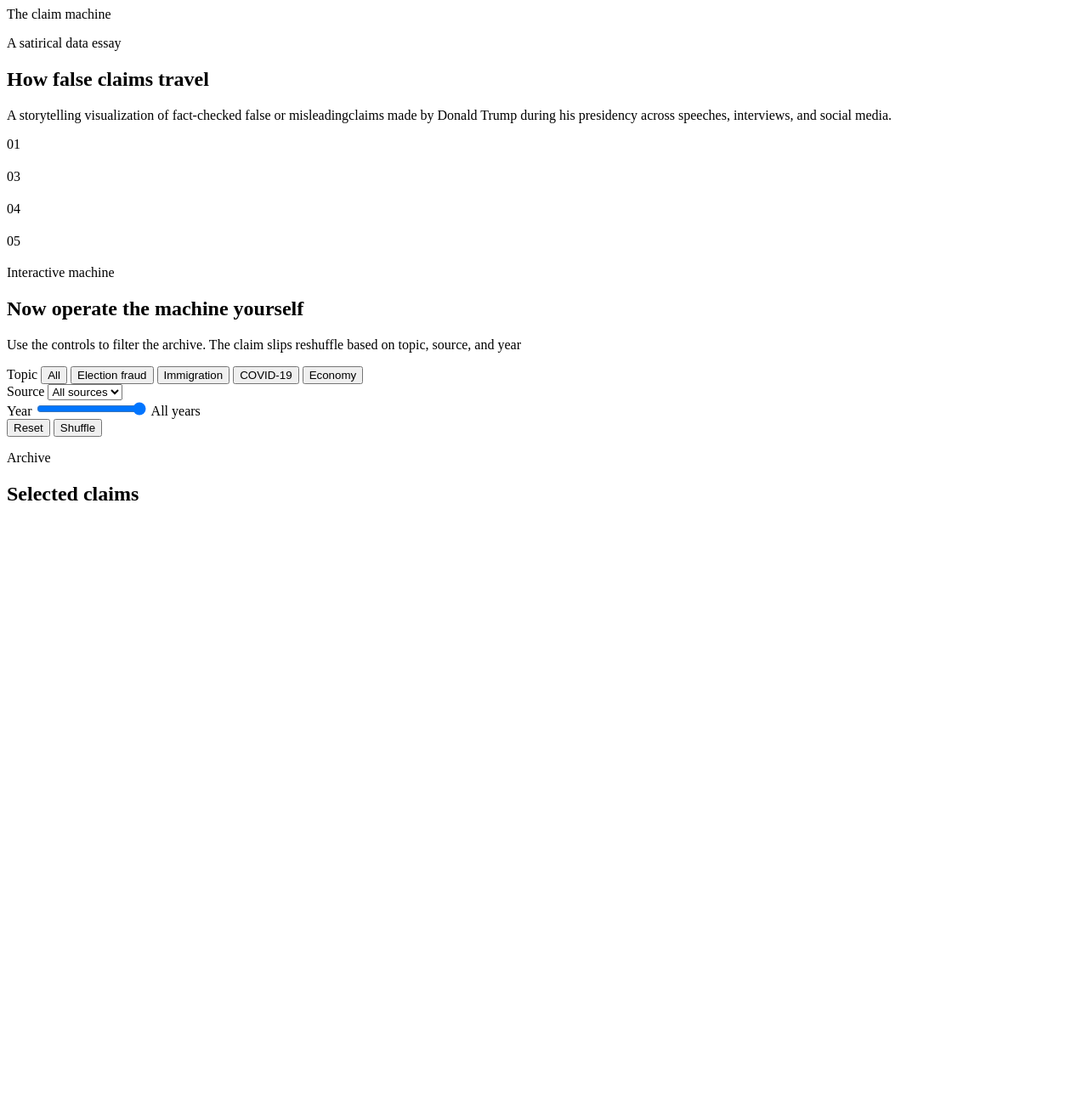
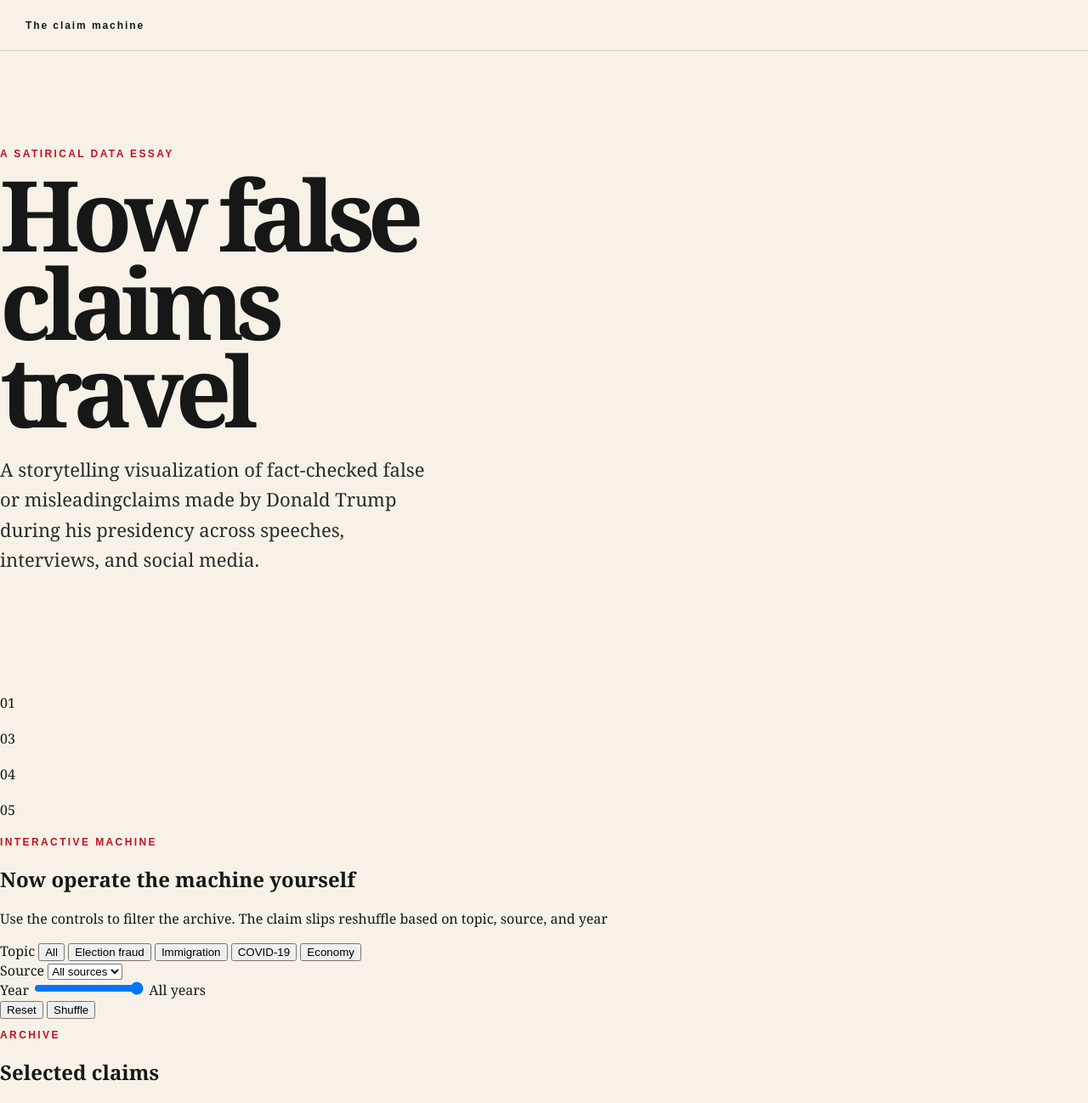
Before and after one commit to malazeny/Claim-Stage, a Flask app: page / in a window 1280 px wide. Shown: the whole page at 85% size. Before the commit the page ends 589 px from the top, so only its background shows below. Run offline with Flask 3, Linux system fonts and the light colour scheme.

Commit message:
header style

```diff
--- a/Static/style.css
+++ b/Static/style.css
@@ -0,0 +1,80 @@
+*{
+    box-sizing: border-box;
+}
+
+:root{
+    --paper:#f7f1e8;
+    --ink:#171717;
+    --muted:#6f685f;
+    --red:#c1121f;
+    --blue:#1d4e89;
+    --gold:#e5ad2c;
+    --line:#d8cfc3;
+}
+
+html{
+    scroll-behavior: smooth;
+}
+
+body{
+    margin: 0;
+    background: var(--paper);
+    color: var(--ink);
+    font-family: Georgia, serif;
+}
+
+.topbar{
+    position:fixed;
+    top: 0;
+    left: 0;
+    right: 0;
+    height: 60px;
+    display:flex;
+    align-items: center;
+    padding: 0 30px;
+    background: rgba(247,241,232,0.82);
+    backdrop-filter: blur(10px);
+    border-bottom: 1px solid var(--line);
+    z-index: 100;
+}
+
+.logo{
+    font-family: Arial, sans-serif;
+    font-weight: 900;
+    letter-spacing: 0.12rem;
+    font-size: 12px;
+}
+
+.intro{
+    min-height: 100vh;
+    display: grid;
+    grid-template-columns: 1fr 1fr;
+    align-items: center;
+    width:min(1200px, calc(100% -48px));
+    margin:0 auto;
+    padding-top: 60px;
+}
+
+.eyebrow{
+    font-family: Arial, Helvetica, sans-serif;
+    color: var(--red);
+    text-transform: uppercase;
+    letter-spacing: 0.15rem;
+    font-size: 12px;
+    font-weight: 800;
+}
+
+h1{
+    font-size:clamp(64px, 9vw, 140px);
+    line-height: 0.9;
+    letter-spacing: -0.08em;
+    margin: 10px 0 24px;
+    max-width: 620px;
+}
+
+.opening{
+    max-width: 520px;
+    font-size: 22px;
+    line-height: 1.6;
+    color: #2b2b2b;
+}
--- a/Templates/index.html
+++ b/Templates/index.html
@@ -3,7 +3,8 @@
 <head>
     <meta charset="UTF-8">
     <meta name="viewport" content="width=device-width, initial-scale=1.0">
-    <title>Document</title>
+    <title>Claim Machine</title>
+    <link rel="stylesheet" href="{{ url_for('static', filename='style.css') }}">
 </head>
 <body>
 
```
